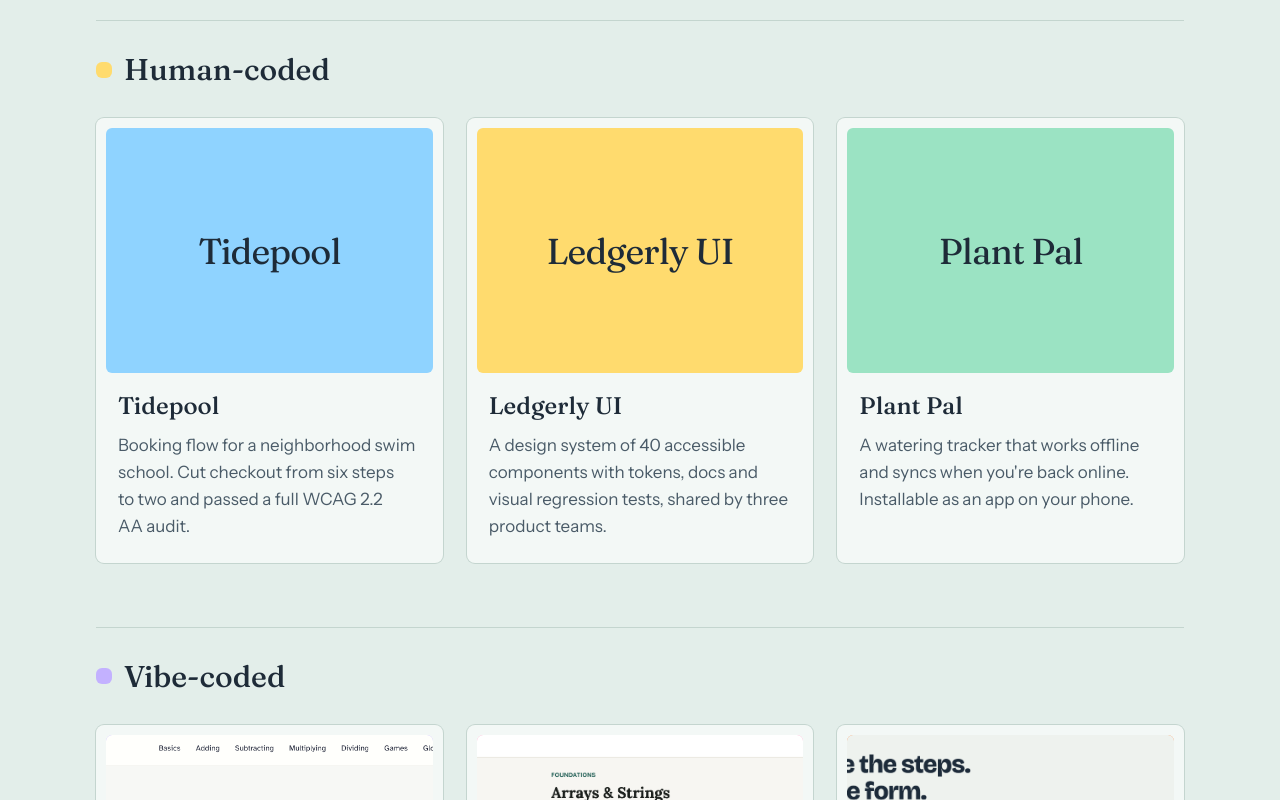
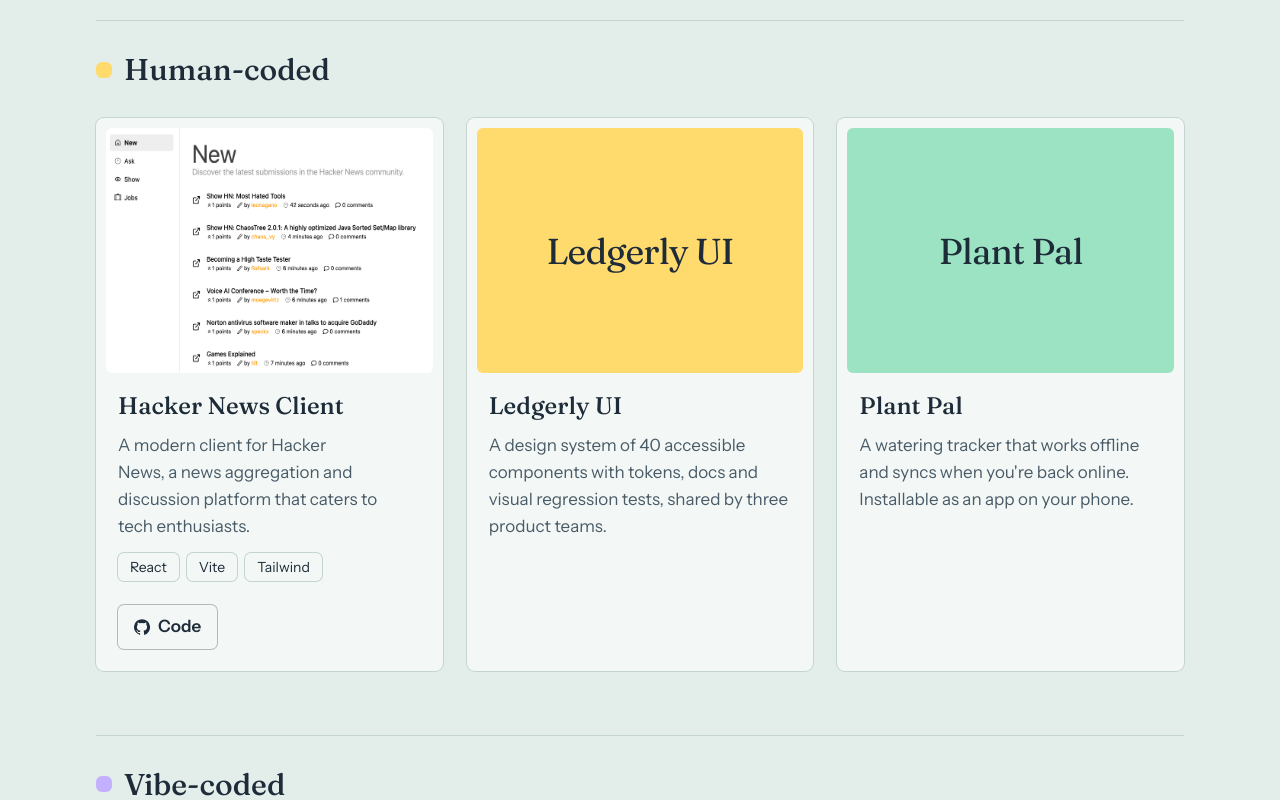
Before and after one commit to corianderstudios/bug-free-system, a React (Vite) app: page / in a window 1280 px wide. Shown: the part 880-1680 px from the top of the page. Built offline with nearby package versions, Linux system fonts and the light colour scheme.

Commit message:
added project

```diff
--- a/src/components/ProjectCard.jsx
+++ b/src/components/ProjectCard.jsx
@@ -23,7 +23,7 @@ export default function ProjectCard({ project }) {
             src={image}
             alt={imageAlt || `Screenshot of ${title}`}
             loading="lazy"
-            className="size-full object-cover"
+            className="size-full object-fill"
           />
         ) : (
           <span
--- a/src/data/content.js
+++ b/src/data/content.js
@@ -32,14 +32,14 @@ export const skills = [
 export const projects = {
   human: [
     {
-      title: "Tidepool",
+      title: "Hacker News Client",
       description:
-        "Booking flow for a neighborhood swim school. Cut checkout from six steps to two and passed a full WCAG 2.2 AA audit.",
-      stack: [],
+        "A modern client for Hacker News, a news aggregation and discussion platform that caters to tech enthusiasts.",
+      stack: ["React", "Vite", "Tailwind"],
       live: "",
-      code: "",
-      image: "", // e.g. "projects/tidepool.png"
-      imageAlt: "",
+      code: "https://github.com/corianderstudios/hacker-news-client",
+      image: "images/HackerNews.png", // e.g. "projects/tidepool.png"
+      imageAlt: "Image of Hacker News Client homepage",
       color: "sky",
     },
     {
```
Also changed, not shown: public/images/HackerNews.png (added).
